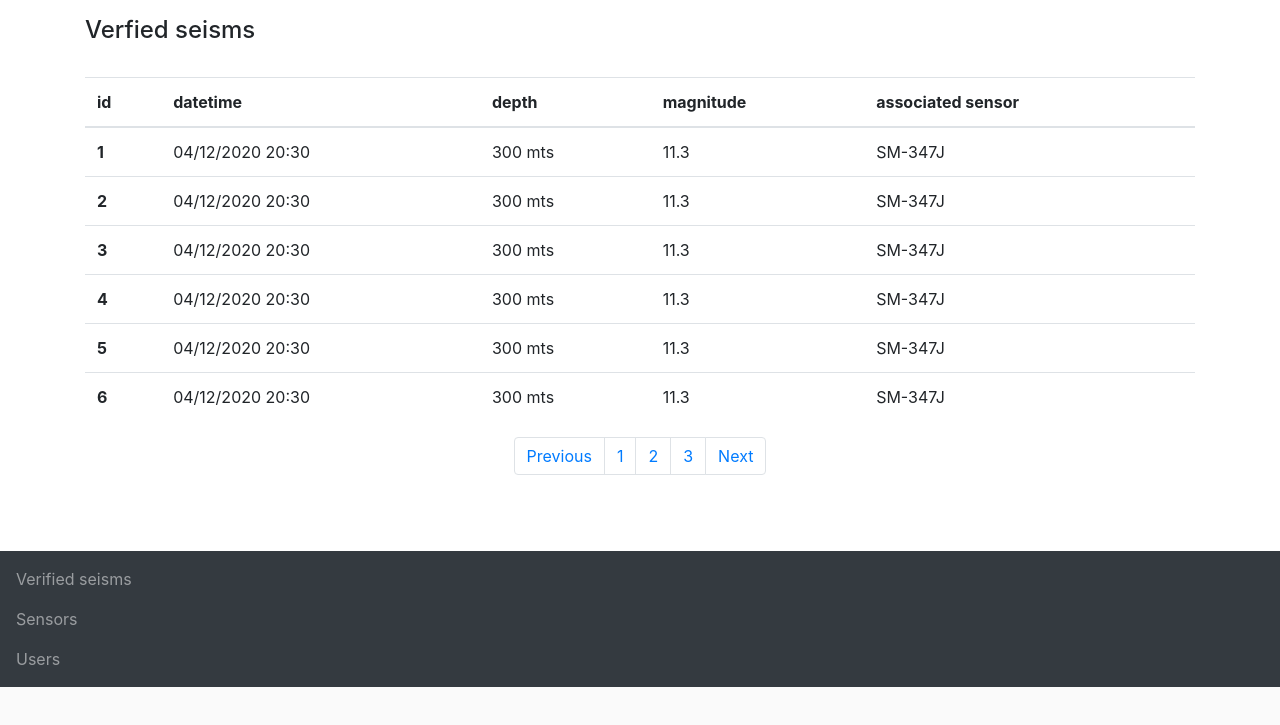
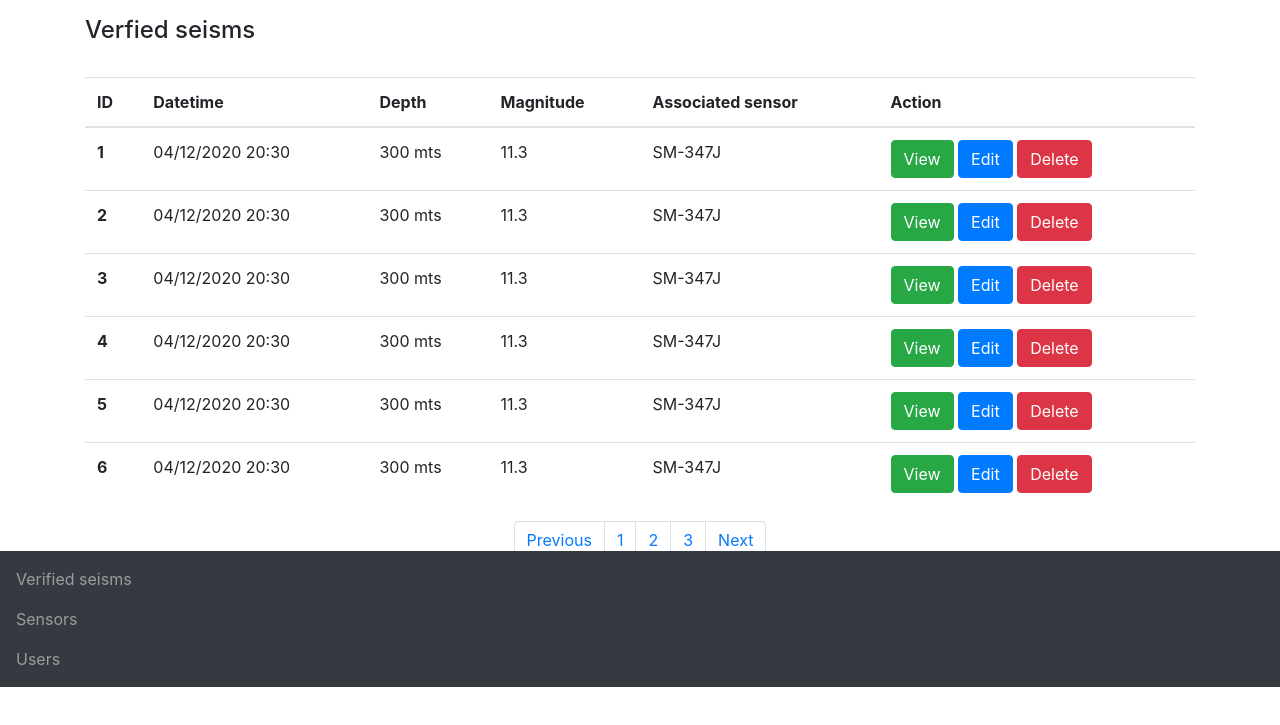
Before and after one commit to estebanarivasv/P-I-2020-SeismologyFlask, a Flask app: template web/main/templates/view-verif-seisms.html in a window 1280 px wide. Shown: the part 113-838 px from the top of the page. Before the commit the page ends 800 px from the top, so only its background shows below. Run offline with Flask 2, Linux system fonts and the light colour scheme; the template is opened without the code that fills it, so the values that code supplies are empty; parts of the project's set-up code (start-up, migrations or seed data) failed here and were passed over; some libraries are stand-ins or nearby versions.

Commit message:
Fixing details with buttons

```diff
--- a/web/main/templates/view-verif-seism.html
+++ b/web/main/templates/view-verif-seism.html
@@ -129,6 +129,8 @@
                         </tr>
                     </tbody>
                 </table>
+                <button type="button" name="" id="" class="btn btn-primary" btn-lg btn-block ">Edit</button>
+                <button type="button " name=" " id=" " class="btn btn-danger " btn-lg btn-block ">Delete</button>
 
 
 
--- a/web/main/templates/view-verif-seisms.html
+++ b/web/main/templates/view-verif-seisms.html
@@ -85,11 +85,12 @@
                 <table class="table table-hover">
                     <thead>
                         <tr>
-                            <th scope="col">id</th>
-                            <th scope="col">datetime</th>
-                            <th scope="col">depth</th>
-                            <th scope="col">magnitude</th>
-                            <th scope="col">associated sensor</th>
+                            <th scope="col">ID</th>
+                            <th scope="col">Datetime</th>
+                            <th scope="col">Depth</th>
+                            <th scope="col">Magnitude</th>
+                            <th scope="col">Associated sensor</th>
+                            <th scope="col">Action</th>
                         </tr>
                     </thead>
                     <tbody>
@@ -99,41 +100,71 @@
                             <td> 300 mts</td>
                             <td> 11.3</td>
                             <td> SM-347J</td>
+                            <td>
+                                <button type="button" name="" id="" class="btn btn-success" btn-lg btn-block ">View</button>
+                                <button type="button " name=" " id=" " class="btn btn-primary " btn-lg btn-block ">Edit</button>
+                                <button type="button" name="" id="" class="btn btn-danger" btn-lg btn-block ">Delete</button>
+                            </td>
                         </tr>
                         <tr>
-                            <th scope="row">2</th>
+                            <th scope="row ">2</th>
                             <td> 04/12/2020 20:30</td>
                             <td> 300 mts</td>
                             <td> 11.3</td>
                             <td> SM-347J</td>
+                            <td>
+                                <button type="button " name=" " id=" " class="btn btn-success " btn-lg btn-block ">View</button>
+                                <button type="button " name=" " id=" " class="btn btn-primary " btn-lg btn-block ">Edit</button>
+                                <button type="button " name=" " id=" " class="btn btn-danger " btn-lg btn-block ">Delete</button>
+                            </td>
                         </tr>
                         <tr>
-                            <th scope="row">3</th>
+                            <th scope="row ">3</th>
                             <td> 04/12/2020 20:30</td>
                             <td> 300 mts</td>
                             <td> 11.3</td>
                             <td> SM-347J</td>
+                            <td>
+                                <button type="button " name=" " id=" " class="btn btn-success " btn-lg btn-block ">View</button>
+                                <button type="button " name=" " id=" " class="btn btn-primary " btn-lg btn-block ">Edit</button>
+                                <button type="button " name=" " id=" " class="btn btn-danger " btn-lg btn-block ">Delete</button>
+                            </td>
                         </tr>
                         <tr>
-                            <th scope="row">4</th>
+                            <th scope="row ">4</th>
                             <td> 04/12/2020 20:30</td>
                             <td> 300 mts</td>
                             <td> 11.3</td>
                             <td> SM-347J</td>
+                            <td>
+                                <button type="button " name=" " id=" " class="btn btn-success " btn-lg btn-block ">View</button>
+                                <button type="button " name=" " id=" " class="btn btn-primary " btn-lg btn-block ">Edit</button>
+                                <button type="button " name=" " id=" " class="btn btn-danger " btn-lg btn-block ">Delete</button>
+                            </td>
                         </tr>
                         <tr>
-                            <th scope="row">5</th>
+                            <th scope="row ">5</th>
                             <td> 04/12/2020 20:30</td>
                             <td> 300 mts</td>
                             <td> 11.3</td>
                             <td> SM-347J</td>
+                            <td>
+                                <button type="button " name=" " id=" " class="btn btn-success " btn-lg btn-block ">View</button>
+                                <button type="button " name=" " id=" " class="btn btn-primary " btn-lg btn-block ">Edit</button>
+                                <button type="button " name=" " id=" " class="btn btn-danger " btn-lg btn-block ">Delete</button>
+                            </td>
                         </tr>
                         <tr>
-                            <th scope="row">6</th>
+                            <th scope="row ">6</th>
                             <td> 04/12/2020 20:30</td>
                             <td> 300 mts</td>
                             <td> 11.3</td>
                             <td> SM-347J</td>
+                            <td>
+                                <button type="button " name=" " id=" " class="btn btn-success " btn-lg btn-block ">View</button>
+                                <button type="button " name=" " id=" " class="btn btn-primary " btn-lg btn-block ">Edit</button>
+                                <button type="button " name=" " id=" " class="btn btn-danger " btn-lg btn-block ">Delete</button>
+                            </td>
                         </tr>
                     </tbody>
                 </table>
@@ -141,14 +172,14 @@
 
                 <!--    TABLE PAGINATION     -->
 
-                <div class="d-flex justify-content-center">
-                    <nav aria-label="Page navigation example">
-                        <ul class="pagination">
-                            <li class="page-item"><a class="page-link" href="#">Previous</a></li>
-                            <li class="page-item"><a class="page-link" href="#">1</a></li>
-                            <li class="page-item"><a class="page-link" href="#">2</a></li>
-                            <li class="page-item"><a class="page-link" href="#">3</a></li>
-                            <li class="page-item"><a class="page-link" href="#">Next</a></li>
+                <div class="d-flex justify-content-center ">
+                    <nav aria-label="Page navigation example ">
+                        <ul class="pagination ">
+                            <li class="page-item "><a class="page-link " href="# ">Previous</a></li>
+                            <li class="page-item "><a class="page-link " href="# ">1</a></li>
+                            <li class="page-item "><a class="page-link " href="# ">2</a></li>
+                            <li class="page-item "><a class="page-link " href="# ">3</a></li>
+                            <li class="page-item "><a class="page-link " href="# ">Next</a></li>
                         </ul>
                     </nav>
                 </div>
@@ -158,17 +189,17 @@
 
             <!--     FOOTER     -->
 
-            <div class="container">
-                <nav class="navbar fixed-bottom navbar-dark bg-dark">
-                    <ul class="navbar-nav mr-aut">
-                        <li class="nav-item">
-                            <a class="nav-link" href="#">Verified seisms</a>
+            <div class="container ">
+                <nav class="navbar fixed-bottom navbar-dark bg-dark ">
+                    <ul class="navbar-nav mr-aut ">
+                        <li class="nav-item ">
+                            <a class="nav-link " href="# ">Verified seisms</a>
                         </li>
-                        <li class="nav-item">
-                            <a class="nav-link" href="#">Sensors</a>
+                        <li class="nav-item ">
+                            <a class="nav-link " href="# ">Sensors</a>
                         </li>
-                        <li class="nav-item">
-                            <a class="nav-link" href="#">Users</a>
+                        <li class="nav-item ">
+                            <a class="nav-link " href="# ">Users</a>
                         </li>
 
                     </ul>
@@ -182,9 +213,9 @@
 
         <!-- Optional JavaScript -->
         <!-- jQuery first, then Popper.js, then Bootstrap JS -->
-        <script src="https://code.jquery.com/jquery-3.3.1.slim.min.js" integrity="sha384-q8i/X+965DzO0rT7abK41JStQIAqVgRVzpbzo5smXKp4YfRvH+8abtTE1Pi6jizo" crossorigin="anonymous"></script>
-        <script src="https://cdnjs.cloudflare.com/ajax/libs/popper.js/1.14.7/umd/popper.min.js" integrity="sha384-UO2eT0CpHqdSJQ6hJty5KVphtPhzWj9WO1clHTMGa3JDZwrnQq4sF86dIHNDz0W1" crossorigin="anonymous"></script>
-        <script src="https://stackpath.bootstrapcdn.com/bootstrap/4.3.1/js/bootstrap.min.js" integrity="sha384-JjSmVgyd0p3pXB1rRibZUAYoIIy6OrQ6VrjIEaFf/nJGzIxFDsf4x0xIM+B07jRM" crossorigin="anonymous"></script>
+        <script src="https://code.jquery.com/jquery-3.3.1.slim.min.js " integrity="sha384-q8i/X+965DzO0rT7abK41JStQIAqVgRVzpbzo5smXKp4YfRvH+8abtTE1Pi6jizo " crossorigin="anonymous "></script>
+        <script src="https://cdnjs.cloudflare.com/ajax/libs/popper.js/1.14.7/umd/popper.min.js " integrity="sha384-UO2eT0CpHqdSJQ6hJty5KVphtPhzWj9WO1clHTMGa3JDZwrnQq4sF86dIHNDz0W1 " crossorigin="anonymous "></script>
+        <script src="https://stackpath.bootstrapcdn.com/bootstrap/4.3.1/js/bootstrap.min.js " integrity="sha384-JjSmVgyd0p3pXB1rRibZUAYoIIy6OrQ6VrjIEaFf/nJGzIxFDsf4x0xIM+B07jRM " crossorigin="anonymous "></script>
 </body>
 
 </html>
```
